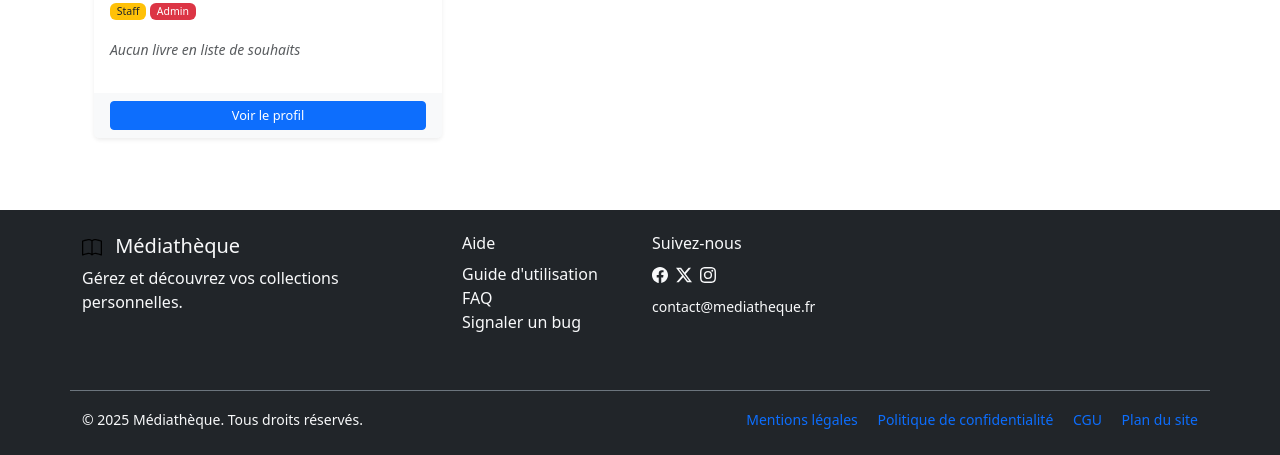
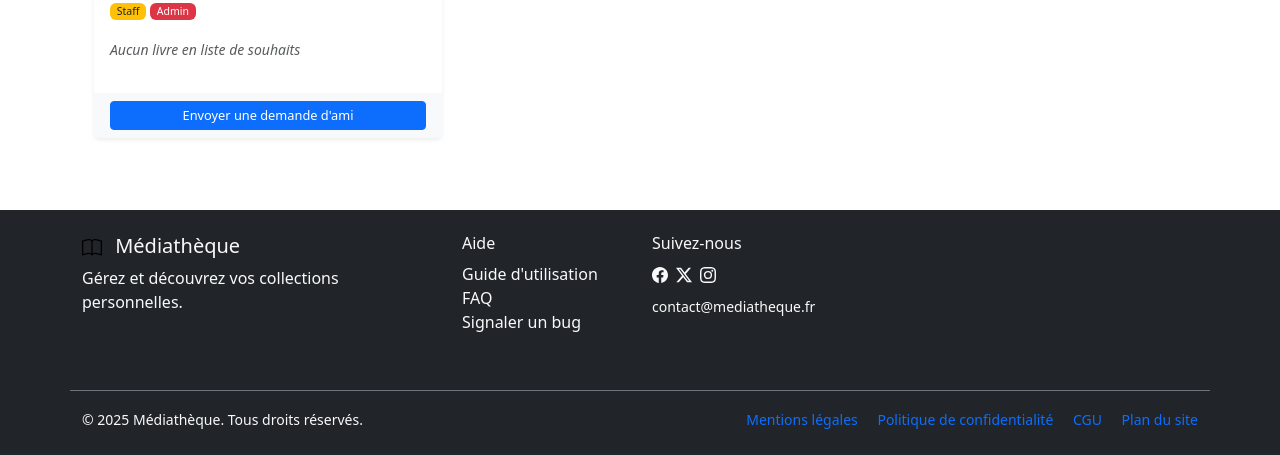
Before and after one commit to closzach/Mediatheque, a Django app: template templates/users/liste_users.html in a window 1280 px wide. Shown: the part 573-1028 px from the top of the page. Run offline with Django 5.2, Linux system fonts and the light colour scheme; the template is opened without the code that fills it: values that come from a table or form of the project are taken from there, others are empty; tables that the repository leaves empty hold one stand-in row (values such as "Sample post"); form fields are guessed from the names that the template uses; some libraries are stand-ins or nearby versions.

```diff
--- a/templates/users/liste_users.html
+++ b/templates/users/liste_users.html
@@ -104,7 +104,7 @@ Liste des Utilisateurs
                 <div class="card-footer bg-light border-0">
                     <div class="d-flex gap-2">
                         <a href="#" class="btn btn-primary btn-sm flex-fill">
-                            Voir le profil
+                            Envoyer une demande d'ami
                         </a>
                         {% if perms.auth.change_user %}
                         <a href="#" class="btn btn-outline-secondary btn-sm">
```
